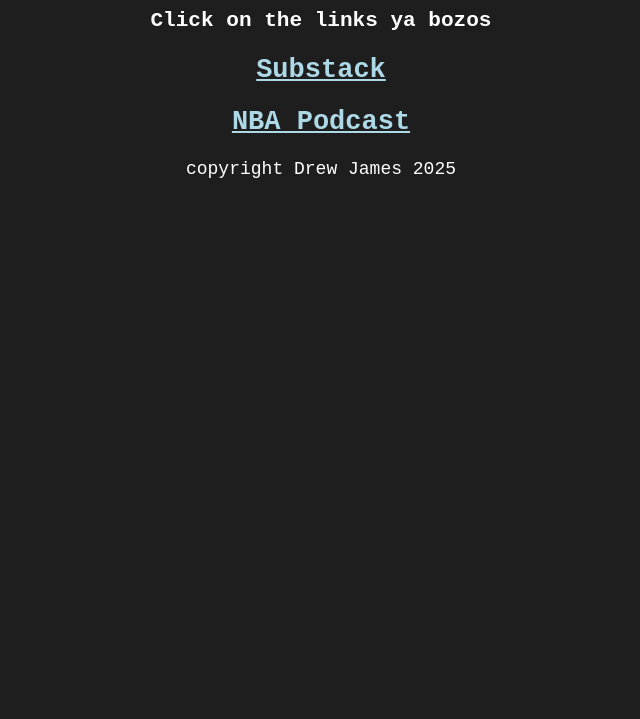
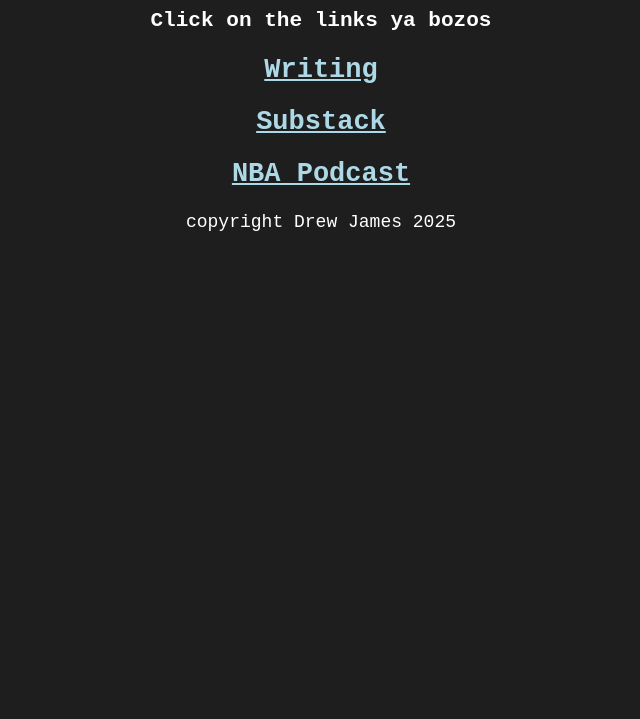
Before and after one commit to drewjameswriter/drewjameswriter.github.io, a plain HTML site: page Index.html in a window 1280 px wide. Shown: the part 81-800 px from the top of the page, without its empty margins (319-959 px from the left). Drawn offline with Linux system fonts and the light colour scheme.

Commit message:
added writing link

```diff
--- a/Index.html
+++ b/Index.html
@@ -13,6 +13,7 @@
         <h1>Drew James Writes</h1>
         <h3>Click on the links ya bozos</h3>
         <main>
+            <h2><a href="/writing">Writing</a></h2>
             <h2><a href="https://drewjameswriter.substack.com/">Substack</a></h2>
             <h2><a href="https://www.youtube.com/@SixtySecondTimeOut">NBA Podcast</a></h2>
         </main>
```
